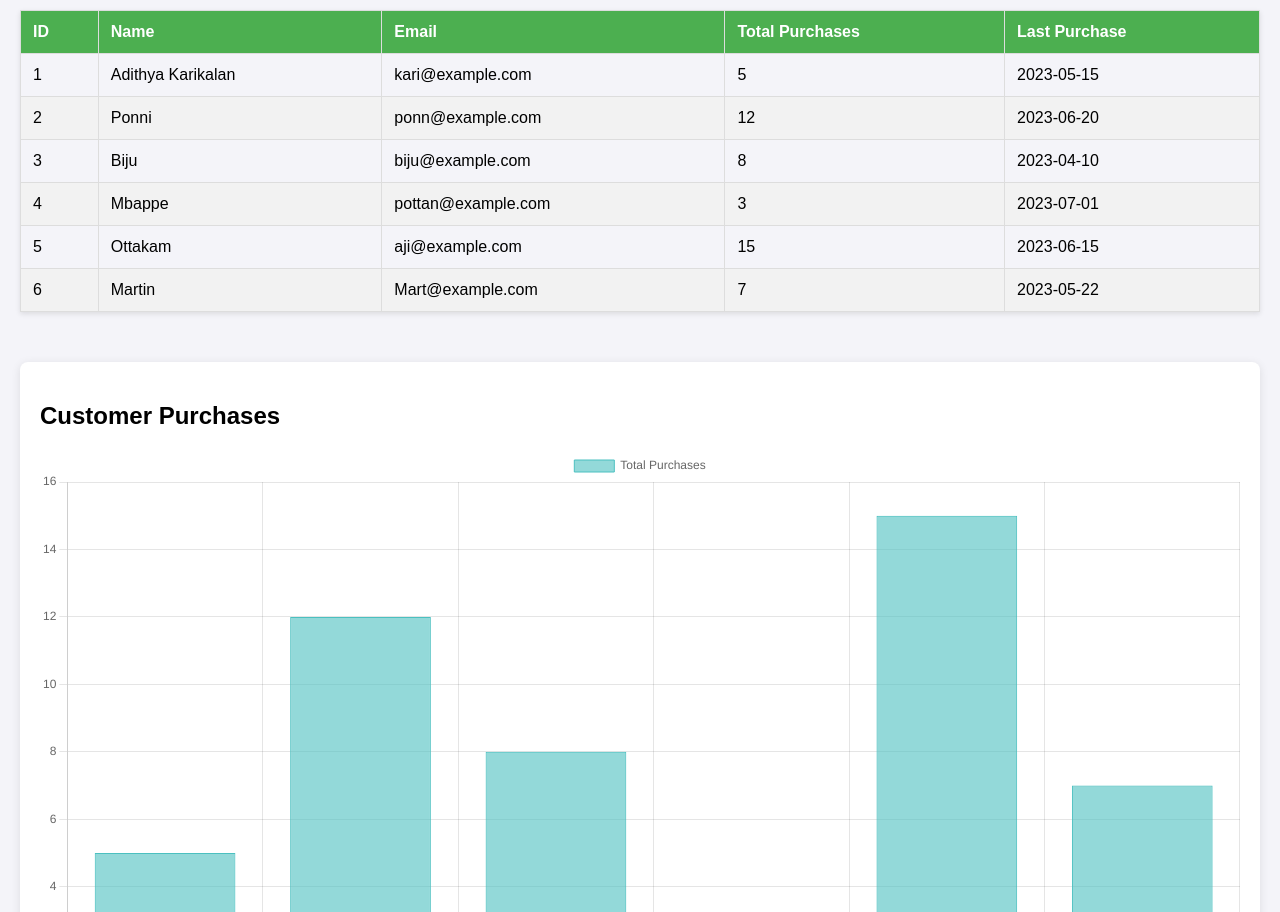
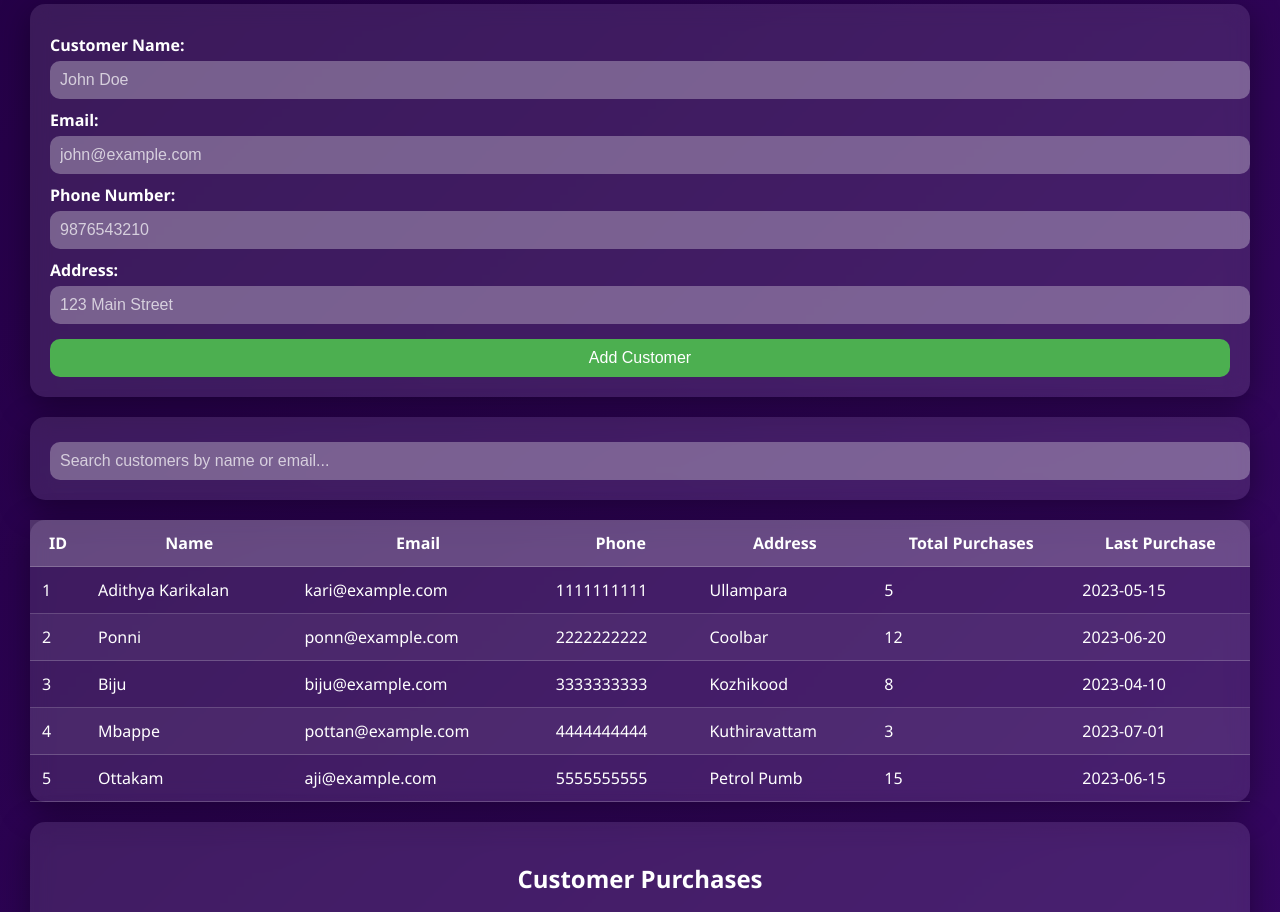
Before and after one commit to akshaibiju803/miniprojects, a plain HTML site: page program.html in a window 1280 px wide. Shown: the part 110-1022 px from the top of the page. Drawn offline with nearby package versions, Linux system fonts and the light colour scheme.

Commit message:
Update program.html

```diff
--- a/program.html
+++ b/program.html
@@ -1,118 +1,120 @@
 <!DOCTYPE html>
 <html lang="en">
 <head>
-    <meta charset="UTF-8">
-    <meta name="viewport" content="width=device-width, initial-scale=1.0">
+  <meta charset="UTF-8" />
+  <meta name="viewport" content="width=device-width, initial-scale=1.0"/>
   <title>Customer Dashboard</title>
   <script src="https://cdn.jsdelivr.net/npm/chart.js"></script>
   <style>
     body {
-            font-family: Arial, sans-serif;
       margin: 0;
-            padding: 20px;
-            background: #f4f4f9;
+      padding: 30px;
+      font-family: 'Segoe UI', sans-serif;
+      background: linear-gradient(135deg, #240046, #3c096c);
+      color: white;
     }
 
-        header {
-            display: flex;
-            justify-content: space-between;
-            align-items: center;
+    h1, h2 {
+      text-align: center;
       margin-bottom: 20px;
-            flex-wrap: wrap;
     }
 
-        h1 {
-            color: #333;
+    form, header, .chart-container, table {
+      backdrop-filter: blur(10px);
+      background-color: rgba(255, 255, 255, 0.1);
+      border-radius: 15px;
+      box-shadow: 0 8px 32px rgba(0, 0, 0, 0.37);
+      padding: 20px;
+      margin-bottom: 20px;
     }
 
-        #searchInput {
-            padding: 8px 12px;
-            width: 300px;
-            border: 1px solid #ddd;
-            border-radius: 4px;
-            font-size: 16px;
+    label {
+      display: block;
+      margin-top: 10px;
+      font-weight: bold;
     }
 
-        .dashboard {
-            display: flex;
-            flex-direction: column;
-            gap: 30px;
+    input, button {
+      width: 100%;
+      padding: 10px;
+      margin-top: 5px;
+      border-radius: 10px;
+      border: none;
+      font-size: 16px;
+      background-color: rgba(255, 255, 255, 0.3);
+      color: white;
+    }
+
+    input::placeholder {
+      color: rgba(255, 255, 255, 0.7);
+    }
+
+    button {
+      background-color: #4CAF50;
+      color: white;
+      cursor: pointer;
+      margin-top: 15px;
     }
 
     table {
       width: 100%;
       border-collapse: collapse;
-            margin-bottom: 20px;
-            box-shadow: 0 2px 5px rgba(0,0,0,0.1);
+      color: white;
     }
 
     th, td {
-            border: 1px solid #ddd;
       padding: 12px;
-            text-align: left;
+      border-bottom: 1px solid rgba(255, 255, 255, 0.2);
     }
 
     th {
-            background-color: #4CAF50;
-            color: white;
-            position: sticky;
-            top: 0;
+      background-color: rgba(255, 255, 255, 0.2);
+      font-weight: bold;
     }
 
     tr:nth-child(even) {
-            background-color: #f2f2f2;
+      background-color: rgba(255, 255, 255, 0.05);
     }
 
-        tr:hover {
-            background-color: #e9e9e9;
-        }
-
-        .chart-container {
-            background: white;
-            padding: 20px;
-            border-radius: 8px;
-            box-shadow: 0 2px 10px rgba(0,0,0,0.1);
-        }
-
-        @media (max-width: 768px) {
-            header {
-                flex-direction: column;
-                align-items: flex-start;
-                gap: 10px;
-            }
-
-            #searchInput {
+    canvas {
       width: 100%;
-            }
-
-            .chart-container {
-                width: 100%;
-            }
+      max-height: 400px;
     }
   </style>
 </head>
 <body>
+
+  <h1>Customer Dashboard</h1>
+
+  <form id="customerForm">
+    <label for="name">Customer Name:</label>
+    <input type="text" id="name" placeholder="John Doe" required />
+
+    <label for="email">Email:</label>
+    <input type="email" id="email" placeholder="john@example.com" required />
+
+    <label for="phone">Phone Number:</label>
+    <input type="text" id="phone" placeholder="9876543210" required />
+
+    <label for="address">Address:</label>
+    <input type="text" id="address" placeholder="123 Main Street" required />
+
+    <button type="submit">Add Customer</button>
+  </form>
+
   <header>
-        <h1>Customer Dashboard</h1>
     <input type="text" id="searchInput" placeholder="Search customers by name or email...">
   </header>
 
-    <div class="dashboard">
-        <!-- Customer Table -->
-        <table id="customerTable">
+  <table>
     <thead>
       <tr>
-                    <th>ID</th>
-                    <th>Name</th>
-                    <th>Email</th>
-                    <th>Total Purchases</th>
-                    <th>Last Purchase</th>
+        <th>ID</th><th>Name</th><th>Email</th><th>Phone</th><th>Address</th><th>Total Purchases</th><th>Last Purchase</th>
       </tr>
     </thead>
     <tbody id="customerData"></tbody>
   </table>
 
-        <!-- Charts Section -->
   <div class="chart-container">
     <h2>Customer Purchases</h2>
     <canvas id="salesChart"></canvas>
@@ -122,137 +124,107 @@
     <h2>Customer Locations</h2>
     <canvas id="locationChart"></canvas>
   </div>
-    </div>
 
   <script>
-        // Enhanced Mock Data
     const customers = [
-            { id: 1, name: "Adithya Karikalan", email: "kari@example.com", purchases: 5, lastPurchase: "2023-05-15", location: "Ullampara" },
-            { id: 2, name: "Ponni", email: "ponn@example.com", purchases: 12, lastPurchase: "2023-06-20", location: "Coolbar" },
-            { id: 3, name: "Biju", email: "biju@example.com", purchases: 8, lastPurchase: "2023-04-10", location: "Kozhikood" },
-            { id: 4, name: "Mbappe", email: "pottan@example.com", purchases: 3, lastPurchase: "2023-07-01", location: "Kuthiravattam" },
-            { id: 5, name: "Ottakam", email: "aji@example.com", purchases: 15, lastPurchase: "2023-06-15", location: "Petrol Pumb" },
-            { id: 6, name: "Martin", email: "Mart@example.com", purchases: 7, lastPurchase: "2023-05-22", location: "Vazhaparambu" },
+      { id: 1, name: "Adithya Karikalan", email: "kari@example.com", phone: "1111111111", address: "Ullampara", purchases: 5, lastPurchase: "2023-05-15", location: "Ullampara" },
+      { id: 2, name: "Ponni", email: "ponn@example.com", phone: "2222222222", address: "Coolbar", purchases: 12, lastPurchase: "2023-06-20", location: "Coolbar" },
+      { id: 3, name: "Biju", email: "biju@example.com", phone: "3333333333", address: "Kozhikood", purchases: 8, lastPurchase: "2023-04-10", location: "Kozhikood" },
+      { id: 4, name: "Mbappe", email: "pottan@example.com", phone: "4444444444", address: "Kuthiravattam", purchases: 3, lastPurchase: "2023-07-01", location: "Kuthiravattam" },
+      { id: 5, name: "Ottakam", email: "aji@example.com", phone: "5555555555", address: "Petrol Pumb", purchases: 15, lastPurchase: "2023-06-15", location: "Petrol Pumb" },
     ];
 
-        // Display Customers in Table
+    let nextId = customers.length + 1;
+    let salesChart, locationChart;
+
     function displayCustomers(data) {
-            const tableBody = document.getElementById("customerData");
-            tableBody.innerHTML = "";
-
-            data.forEach(customer => {
-                const row = `<tr>
-                    <td>${customer.id}</td>
-                    <td>${customer.name}</td>
-                    <td>${customer.email}</td>
-                    <td>${customer.purchases}</td>
-                    <td>${customer.lastPurchase}</td>
+      const tbody = document.getElementById("customerData");
+      tbody.innerHTML = "";
+      data.forEach(c => {
+        tbody.innerHTML += `<tr>
+          <td>${c.id}</td><td>${c.name}</td><td>${c.email}</td><td>${c.phone}</td><td>${c.address}</td>
+          <td>${c.purchases}</td><td>${c.lastPurchase}</td>
         </tr>`;
-                tableBody.innerHTML += row;
       });
     }
 
-        // Search Functionality
-        document.getElementById("searchInput").addEventListener("input", (e) => {
-            const searchTerm = e.target.value.toLowerCase();
-            const filteredCustomers = customers.filter(customer =>
-                customer.name.toLowerCase().includes(searchTerm) ||
-                customer.email.toLowerCase().includes(searchTerm)
-            );
-            displayCustomers(filteredCustomers);
-            updateCharts(filteredCustomers);
-        });
-
-        // Initialize Charts
-        let salesChart, locationChart;
-
     function createCharts(data) {
-            // Sales Chart
       const ctx1 = document.getElementById('salesChart').getContext('2d');
       salesChart = new Chart(ctx1, {
         type: 'bar',
         data: {
           labels: data.map(c => c.name),
           datasets: [{
-                        label: 'Total Purchases',
+            label: 'Purchases',
             data: data.map(c => c.purchases),
-                        backgroundColor: 'rgba(75, 192, 192, 0.6)',
-                        borderColor: 'rgba(75, 192, 192, 1)',
-                        borderWidth: 1
+            backgroundColor: 'rgba(54, 162, 235, 0.6)'
           }]
         },
-                options: {
-                    responsive: true,
-                    scales: {
-                        y: {
-                            beginAtZero: true
-                        }
-                    }
-                }
+        options: { responsive: true }
       });
 
-            // Location Chart (Pie Chart)
-            const locations = {};
-            data.forEach(customer => {
-                locations[customer.location] = (locations[customer.location] || 0) + 1;
+      const locationCounts = {};
+      data.forEach(c => {
+        locationCounts[c.address] = (locationCounts[c.address] || 0) + 1;
       });
 
       const ctx2 = document.getElementById('locationChart').getContext('2d');
       locationChart = new Chart(ctx2, {
         type: 'pie',
         data: {
-                    labels: Object.keys(locations),
+          labels: Object.keys(locationCounts),
           datasets: [{
-                        data: Object.values(locations),
-                        backgroundColor: [
-                            'rgba(255, 99, 132, 0.6)',
-                            'rgba(54, 162, 235, 0.6)',
-                            'rgba(255, 206, 86, 0.6)',
-                            'rgba(75, 192, 192, 0.6)',
-                            'rgba(153, 102, 255, 0.6)'
-                        ],
-                        borderWidth: 1
+            data: Object.values(locationCounts),
+            backgroundColor: ['#FF6384', '#36A2EB', '#FFCE56', '#4BC0C0', '#9966FF']
           }]
         },
-                options: {
-                    responsive: true,
-                    plugins: {
-                        legend: {
-                            position: 'right',
-                        }
-                    }
-                }
+        options: { responsive: true }
       });
     }
 
-        // Update Charts when data changes
     function updateCharts(data) {
-            // Destroy old charts
       if (salesChart) salesChart.destroy();
       if (locationChart) locationChart.destroy();
-
-            // Create new charts with filtered data
       createCharts(data);
     }
 
-        // Initialize the dashboard
+    document.getElementById("searchInput").addEventListener("input", e => {
+      const searchTerm = e.target.value.toLowerCase();
+      const filtered = customers.filter(c =>
+        c.name.toLowerCase().includes(searchTerm) ||
+        c.email.toLowerCase().includes(searchTerm)
+      );
+      displayCustomers(filtered);
+      updateCharts(filtered);
+    });
+
+    document.getElementById("customerForm").addEventListener("submit", function(event) {
+      event.preventDefault();
+      const name = document.getElementById('name').value;
+      const email = document.getElementById('email').value;
+      const phone = document.getElementById('phone').value;
+      const address = document.getElementById('address').value;
+
+      const newCustomer = {
+        id: nextId++,
+        name,
+        email,
+        phone,
+        address,
+        purchases: Math.floor(Math.random() * 10) + 1,
+        lastPurchase: new Date().toISOString().split('T')[0],
+        location: address
+      };
+
+      customers.push(newCustomer);
+      displayCustomers(customers);
+      updateCharts(customers);
+      this.reset();
+    });
+
     displayCustomers(customers);
     createCharts(customers);
+  </script>
 
-        // Bonus: Add sample API fetch (commented out)
-        /*
-        async function fetchCustomers() {
-            try {
-                const response = await fetch('https://jsonplaceholder.typicode.com/users');
-                const data = await response.json();
-                console.log("API Data:", data);
-                // Process and display API data here
-            } catch (error) {
-                console.error("Error fetching data:", error);
-            }
-        }
-        fetchCustomers();
-        */
-    </script>
 </body>
 </html>
```
Lines whose indentation alone changed are shown as unchanged.
